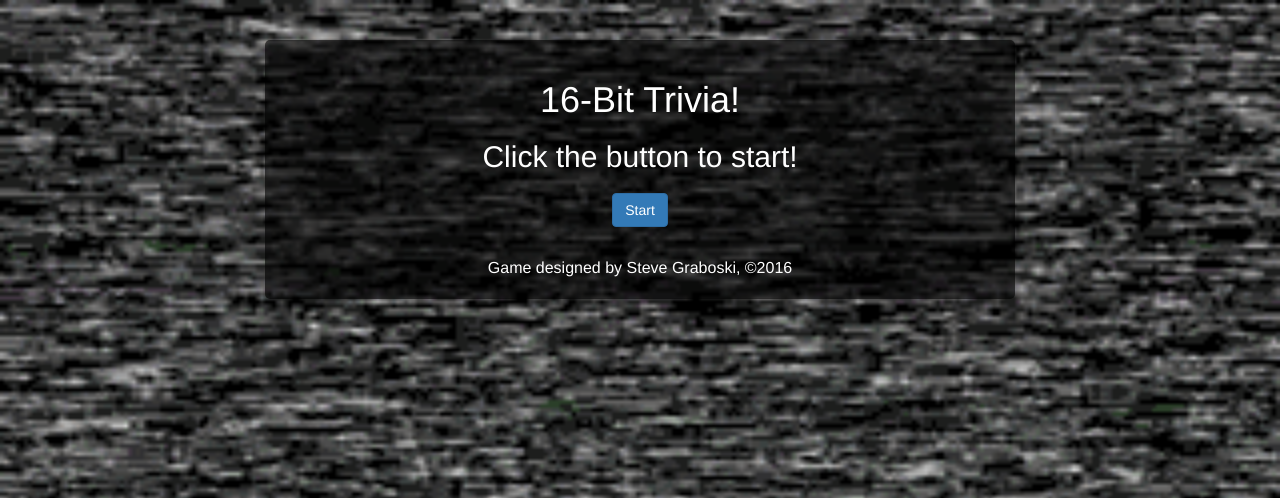
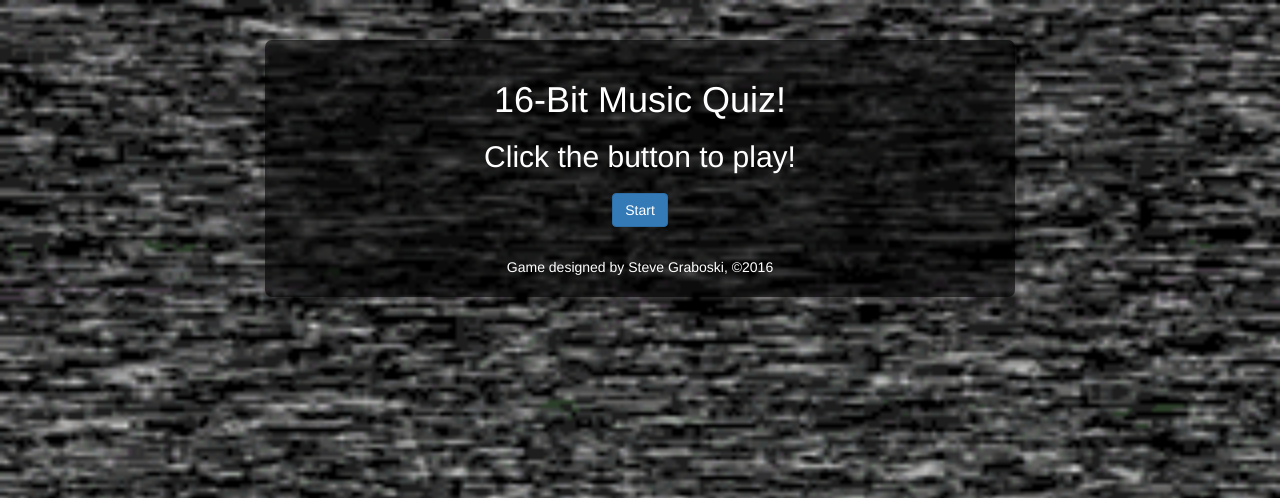
Before and after one commit to SJGraboski/TriviaGame, a PHP site: page / in a window 1280 px wide. Shown: the top 498 px of the page. Run offline with PHP 8.4, Linux system fonts and the light colour scheme.

Commit message:
Submission Commit

```diff
--- a/assets/css/style.css
+++ b/assets/css/style.css
@@ -20,8 +20,12 @@ h2 {
 	margin-bottom: 20px;
 }
 
-p#display-footer {
-	font-size:16px;
+p {
+	font-size: 18px;
+}
+
+#display p#display-footer {
+	font-size:14px;
 	margin-top: 20px;
 }
 
@@ -36,14 +40,13 @@ div#background-layer {
 }
 
 div#display{
-	border-radius: 5px;
+	border-radius: 7px;
 	background-color: rgba(0, 0, 0, 0.6);
 	margin-top: 40px;
 	padding: 20px 20px 10px 20px;
 }
 
 div.answer p {
-	font-size: 18px;
 	cursor: pointer;
 	-webkit-transition: color .25s;
 	transition: color .25s;
@@ -53,7 +56,7 @@ div.answer p:hover{
 	color: orange;
 }
 
-p#timer {
+div#display p#timer {
 	font-size: 48px;
 	margin-top: 20px;
 	margin-bottom: 0;
--- a/assets/javascript/app.js
+++ b/assets/javascript/app.js
@@ -56,6 +56,7 @@ var game = {
 
 	// choose a question from available game.questions
 	choose : function() {
+
 		// run if easy questions exist
 		if (this.questions.easyQs.length != 0) {
 			var randomChoice = Math.floor(
@@ -65,6 +66,7 @@ var game = {
 			game.questions.easyQs.splice(randomChoice, 1);
 			return true;
 		}
+
 		// if easy questions are done, run if there's medium questions
 		else if (this.questions.mediumQs.length != 0) {
 			var randomChoice = Math.floor(
@@ -74,6 +76,7 @@ var game = {
 			game.questions.mediumQs.splice(randomChoice, 1);
 			return true;
 		}
+
 		// if medium questions are done, run if there's hard questions
 		else if (this.questions.hardQs.length != 0) {
 			var randomChoice = Math.floor(
@@ -83,13 +86,14 @@ var game = {
 			game.questions.hardQs.splice(randomChoice, 1);
 			return true;
 		}
-		// if no questions left, give us a game over
+
+		// if no questions left, return false
 		else {
 			return false;
 		}
 	},
 
-	// test if we still have questions left based on return value of game.choose()
+	// test if we still have questions left (for use with game.choose())
 	areWeOn : function() {
 		if(game.choose()){
 			$('#right-wrong').empty();
@@ -111,10 +115,10 @@ var game = {
 	decreaseTime : function() {
 		game.time--;
 		if(game.time >= 10){
-			$('#timer').html("<p>:" + game.time + "</p>");
+			$('#timer').html(":" + game.time);
 		}
 		else {
-			$('#timer').html("<p>:0" + game.time + "</p>")
+			$('#timer').html(":0" + game.time)
 		}
 	},
 
@@ -129,6 +133,8 @@ var game = {
 
 	// change background to game
 	bgChange : function(num){
+
+		// change css with jQuery
 		$('#background-layer')
 		.css('background',
 				 'url(assets/images/'+ (game.current["answer" + num].gif) + ')  no-repeat center fixed')
@@ -140,21 +146,22 @@ var game = {
 
 	// display static background
 	bgStatic : function(){
+
+		// change css with jQuery
 		$('#background-layer')
 		.css('background',
 				 'url(assets/images/static.gif)  no-repeat center fixed')
 		.css('background-size', 'cover');
+
 		// add source link for background image
 		$("#source-link").attr("href", "http://giphy.com/gifs/static-vcr-5rmQdXUaAzutq");
 	},
 
-	// switch background every five seconds to represent each game
+	// background switching on interval
 	screenChange : function() {
 
 		// start the screen counter
 		var screenCounter = 1;
-
-		// create empty timeout and interval ids
 
 		// start with static, then change to game after a sec
 		game.bgStatic();
@@ -175,6 +182,14 @@ var game = {
 		}, 5000);
 	},
 
+		// clear timeouts and intervals
+	clearTimes : function () {
+		clearInterval(intervalID);
+		clearInterval(screenIntervalID);
+		clearTimeout(timeoutID);
+		clearTimeout(screenTimeoutID);
+	},
+
 	// play win sound
 	rightSound : function () {
 		game.win.play();
@@ -191,7 +206,7 @@ var game = {
 		// set timer to 30
 		game.time = 30;
 
-		// Set up div with random q assortment
+		// Set up div with random question assortment
 		var wholeDiv = $('<div id="answers">');
 		var questionHeader = $("<h2>What game is this song from?</h2>");
 		wholeDiv.append(questionHeader);
@@ -221,6 +236,7 @@ var game = {
 
 		// display the div
 		$("#display").html(wholeDiv);
+
 		//play music from current question
 		game.music = new Audio(game.current.music);
 		game.music.play();
@@ -228,11 +244,11 @@ var game = {
 		// display timer
 		game.increment();
 
-		// display backgrounds
+		// display game backgrounds
 		game.screenChange();
 	},
 
-	// get correct answer
+	// get the correct answer
 	getCorrect : function () {
 		for (var i = 1; i <= 4; i++){
 			if (game.current['answer' + i].bool){
@@ -241,7 +257,17 @@ var game = {
 		}
 	},
 
-	// check correct answers
+	// method for when user answers
+	user_answered : function (correct) {
+		if (correct) {
+			game.rightNext();
+		}
+		if (!correct) {
+			game.wrongNext();
+		}
+	},
+
+	// check if user picked correct answers
 	checkA : function(sel) {
 		var whichA = sel.attr('data-answer');
 		var correct = game.current[whichA].bool;
@@ -251,10 +277,7 @@ var game = {
 	// if you chose the right answer, do this
 	rightNext : function() {
 		game.thatsRight();
-		clearInterval(intervalID);
-		clearInterval(screenIntervalID);
-		clearTimeout(timeoutID);
-		clearTimeout(screenTimeoutID);
+		game.clearTimes();
 		$('#display').html("<h2>That's Right!</h2>");
 		game.getCorrect();
 		$('#display').append("<p>The correct answer was " + game.correct + "</p>");
@@ -265,10 +288,7 @@ var game = {
 
   // if you chose the wrong answer, do this
 	wrongNext : function() {
-		clearInterval(intervalID);
-		clearInterval(screenIntervalID);
-		clearTimeout(timeoutID);
-		clearTimeout(screenTimeoutID);
+		game.clearTimes();
 		game.bgStatic()
 		$('#display').html("<h2>Wrong Game!</h2>");
 		game.getCorrect();
@@ -279,10 +299,7 @@ var game = {
 	},
 
 	timeNext : function() {
-		clearInterval(intervalID);
-		clearInterval(screenIntervalID);
-		clearTimeout(timeoutID);
-		clearTimeout(screenTimeoutID);
+		game.clearTimes();
 		game.bgStatic()
 		$('#display').html("<h2>Out of Time!</h2>");
 		game.getCorrect();
@@ -292,14 +309,12 @@ var game = {
 		setTimeout(game.areWeOn, 5000);
 	},
 
-	// method for when user answers
-	user_answered : function (correct) {
-		if (correct) {
-			game.rightNext();
-		}
-		if (!correct) {
-			game.wrongNext();
-		}
+	// reset all game properties to defaults
+	reset: function() {
+		this.questions.easyQs = easyQs.slice();
+		this.questions.mediumQs = mediumQs.slice();
+		this.questions.hardQs = hardQs.slice();
+		this.rights = 0;
 	},
 
 	// what to do on game over
@@ -337,14 +352,6 @@ var game = {
 		$('#display').html(resultsDiv);
 		game.reset();
 	},
-
-	// reset all game properties to defaults
-	reset: function() {
-		this.questions.easyQs = easyQs.slice();
-		this.questions.mediumQs = mediumQs.slice();
-		this.questions.hardQs = hardQs.slice();
-		this.rights = 0;
-	}
 }
 
 /* C: Calls / Inputs
@@ -374,11 +381,3 @@ $(document).on("click", ".answer", function() {
 			 'url(assets/images/' + game.current[image].gif +') no-repeat center fixed')
 	.css('background-size', 'cover')
 });
-
-// test of changing background image
-$(document).on("click", "h1", function() {
-	$('#background-layer')
-	.css('background',
-			 'url(assets/images/psiv.gif) no-repeat center fixed')
-	.css('background-size', 'cover')
-})
--- a/index.html
+++ b/index.html
@@ -4,7 +4,7 @@
 	<meta charset="UTF-8">
 	<meta name="viewport" content="width=device-width, initial-scale=1.0, maximum-scale=1.0, user-scalable=0" />
 
-	<title>Nostalgic Quizzer</title>
+	<title>16-Bit Music Quiz!</title>
 
 	<!-- Reset Css -->
 	<link rel="stylesheet" href="assets/css/reset.css">
@@ -32,8 +32,8 @@
 
 				<!-- Main display: Start Screen, Questions & Timer, and Results -->
 				<div id="display">
-					<h1>16-Bit Trivia!</h1>
-					<h2>Click the button to start!</h2>
+					<h1>16-Bit Music Quiz!</h1>
+					<h2>Click the button to play!</h2>
 					<div id="button-are" class="text-center">
 						<button id="start-game" class="btn btn-primary">Start</button>
 					</div>
```
